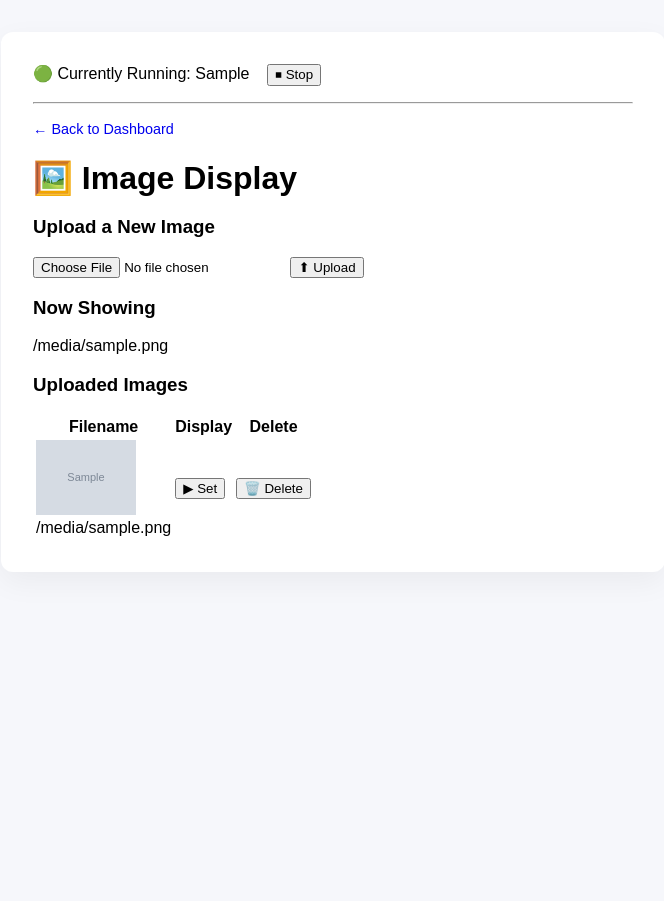
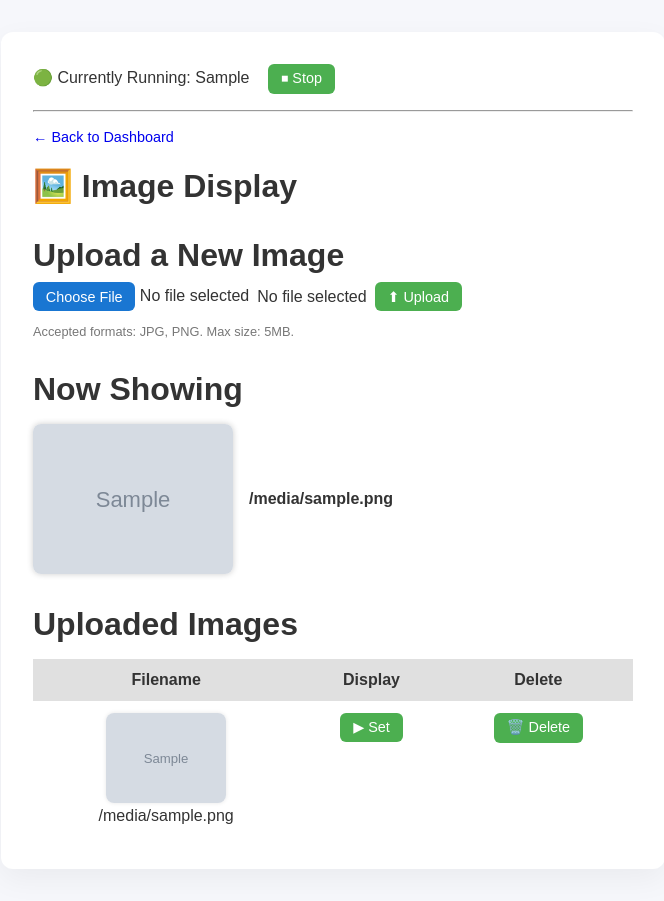
Before and after one commit to AnuKritiW/pipeline-project-AnuKritiW, a Flask app: template web_app/templates/display-image.html in a window 1280 px wide. Shown: the whole page, without its empty margins (307-971 px from the left). Before the commit the page ends 536 px from the top, so only its background shows below. Run offline with Flask 3, Linux system fonts and the light colour scheme; the template is opened without the code that fills it: most values are stand-ins (such as "Sample title", 1, 10 or a date in 2020); grey boxes marked "Sample" are stand-in pictures; parts of the project's set-up code (start-up, migrations or seed data) failed here and were passed over.

Commit message:
Move button styles to global CSS and integrate clear image reset into splash/stats scripts + Fix up CSS/HTML styling to make more consistent + Ensure all buttons are working.

```diff
--- a/web_app/app.py
+++ b/web_app/app.py
@@ -18,12 +18,21 @@
 }
 
 # renders the home page using index.html
-@app.route("/")
+@app.route("/", methods=["GET", "POST"])
 def index():
     current_profile = ""
     if os.path.exists("selected_profile.txt"):
         with open("selected_profile.txt") as f:
             current_profile = f.read().strip()
+
+    if request.method == "POST" and request.form.get("stop_global"):
+        if current_profile and current_profile in PROFILES:
+            script_name = PROFILES[current_profile]["script"]
+            subprocess.Popen(["pkill", "-f", script_name])
+            open("selected_profile.txt", "w").close()
+            current_profile = ""
+        return redirect("/")
+
     return render_template("index.html", profiles=PROFILES, current_profile=current_profile)
 
 # creates a generic profile page if no special profile has been created for it
@@ -52,6 +61,14 @@
             # running = (f.read().strip() == profile_key)
 
     if request.method == "POST":
+        if request.form.get("stop_global"):
+            if current_profile and current_profile in PROFILES:
+                script_name = PROFILES[current_profile]["script"]
+                subprocess.Popen(["pkill", "-f", script_name])
+                open("selected_profile.txt", "w").close()
+                current_profile = ""
+            return redirect(f"/profile/{profile_key}")
+
         action = request.form.get("action")
         if action == "run":
             subprocess.Popen([
--- a/web_app/static/style.css
+++ b/web_app/static/style.css
@@ -3,6 +3,7 @@
   background: #f6f7fb;
   margin: 0;
   padding: 2rem;
+  color: #333;
 }
 
 .container {
@@ -14,8 +15,8 @@
   box-shadow: 0 10px 30px rgba(0,0,0,0.05);
 }
 
-h1 {
-  font-size: 2rem;
+h1, h3 {
+  font-size: 2rem; /*keeps h1 at 2rem; h3 will inherit browser default size*/
   margin-bottom: 0.5rem;
 }
 
@@ -56,3 +57,78 @@
   font-size: 1rem;
   font-weight: bold;
 }
+
+/* ====== Buttons ====== */
+
+button {
+  padding: 0.4rem 0.8rem;
+  border-radius: 6px;
+  border: none;
+  background-color: #4CAF50;
+  color: white;
+  cursor: pointer;
+  font-size: 0.9rem;
+}
+button:hover {
+  background-color: #45a049;
+}
+.custom-file-btn {
+  background-color: #1976d2;
+}
+
+.custom-file-btn:hover {
+  background-color: #1565c0;
+}
+
+/* ====== Table styles ====== */
+table {
+  border-collapse: collapse;
+  width: 100%;
+  margin-top: 1rem;
+}
+
+th, td {
+  padding: 0.75rem;
+  text-align: center;
+  vertical-align: top;
+}
+
+th {
+  background-color: #e0e0e0;
+  font-weight: bold;
+}
+
+td img {
+  border-radius: 8px;
+  box-shadow: 0 0 4px rgba(0,0,0,0.1);
+  transition: transform 0.2s;
+}
+
+td img:hover {
+  transform: scale(1.2);
+}
+
+/* ====== Image Display Page ====== */
+.active-img {
+  border: 3px solid #4CAF50;
+  padding: 4px;
+  border-radius: 8px;
+}
+
+.current-image {
+  display: flex;
+  align-items: center;
+  gap: 1rem;
+  margin: 1rem 0;
+}
+
+.current-image img {
+  border-radius: 8px;
+  box-shadow: 0 0 6px rgba(0,0,0,0.2);
+}
+
+.file-input-wrapper {
+  display: inline-flex;
+  align-items: center;
+  gap: 0.5rem;
+}
--- a/web_app/templates/display-image.html
+++ b/web_app/templates/display-image.html
@@ -1,13 +1,20 @@
 {% extends "base.html" %}
-
 {% block content %}
   <a href="/" style="text-decoration:none;font-size:0.9rem">&larr; Back to Dashboard</a>
   <h1>🖼️ Image Display</h1>
 
   <h3>Upload a New Image</h3>
   <form method="POST" enctype="multipart/form-data">
-    <input type="file" name="image">
-    <button type="submit" name="action" value="upload">⬆ Upload</button>
+    <div class="file-input-wrapper">
+      <label>
+	<input type="file" name="image" id="fileInput" style="display:none;" onchange="document.getElementById('filename').innerText = this.files[0]?.name || 'No file selected';">
+        <button type="button" class="custom-file-btn" onclick="document.getElementById('fileInput').click();">Choose File</button>
+        <span id="filename">No file selected</span>
+      </label>
+      <span id="filename">No file selected</span>
+      <button type="submit" name="action" value="upload">⬆ Upload</button>
+    </div>
+    <p style="font-size:0.8rem;color:#777;">Accepted formats: JPG, PNG. Max size: 5MB.</p>
   </form>
 
   {% if message %}
@@ -15,7 +22,14 @@
   {% endif %}
 
   <h3>Now Showing</h3>
-  <p>{{ current_image if current_image else 'No image selected yet.' }}</p>
+  {% if current_image %}
+    <div class="current-image">
+      <img src="{{ url_for('static', filename='uploads/' ~ current_image) }}" alt="{{ current_image }}" width="200">
+      <p><strong>{{ current_image }}</strong></p>
+    </div>
+  {% else %}
+    <p>No image selected yet.</p>
+  {% endif %}
 
   <h3>Uploaded Images</h3>
   <table>
@@ -26,7 +40,10 @@
       {% for file in images %}
       <tr>
         <td>
-          <img src="{{ url_for('static', filename='uploads/' ~ file) }}" alt="{{ file }}" width="100"><br>
+          <a href="{{ url_for('static', filename='uploads/' ~ file) }}" target="_blank">
+            <img src="{{ url_for('static', filename='uploads/' ~ file) }}" alt="{{ file }}" width="120"
+              {% if file == current_image %}class="active-img"{% endif %}>
+          </a><br>
           {{ file }}
         </td>
         <td>
@@ -40,7 +57,7 @@
           {% endif %}
         </td>
         <td>
-          <form method="POST">
+          <form method="POST" onsubmit="return confirm('Are you sure you want to delete {{ file }}?');">
             <input type="hidden" name="delete_image" value="{{ file }}">
             <button type="submit" name="action" value="delete">🗑️ Delete</button>
           </form>
```
Also changed, not shown: scripts/clear_image_info.py (added, +8 -0 lines), scripts/splash_screen.py (+7 -0 lines), scripts/stats-test.py (+6 -4 lines).
